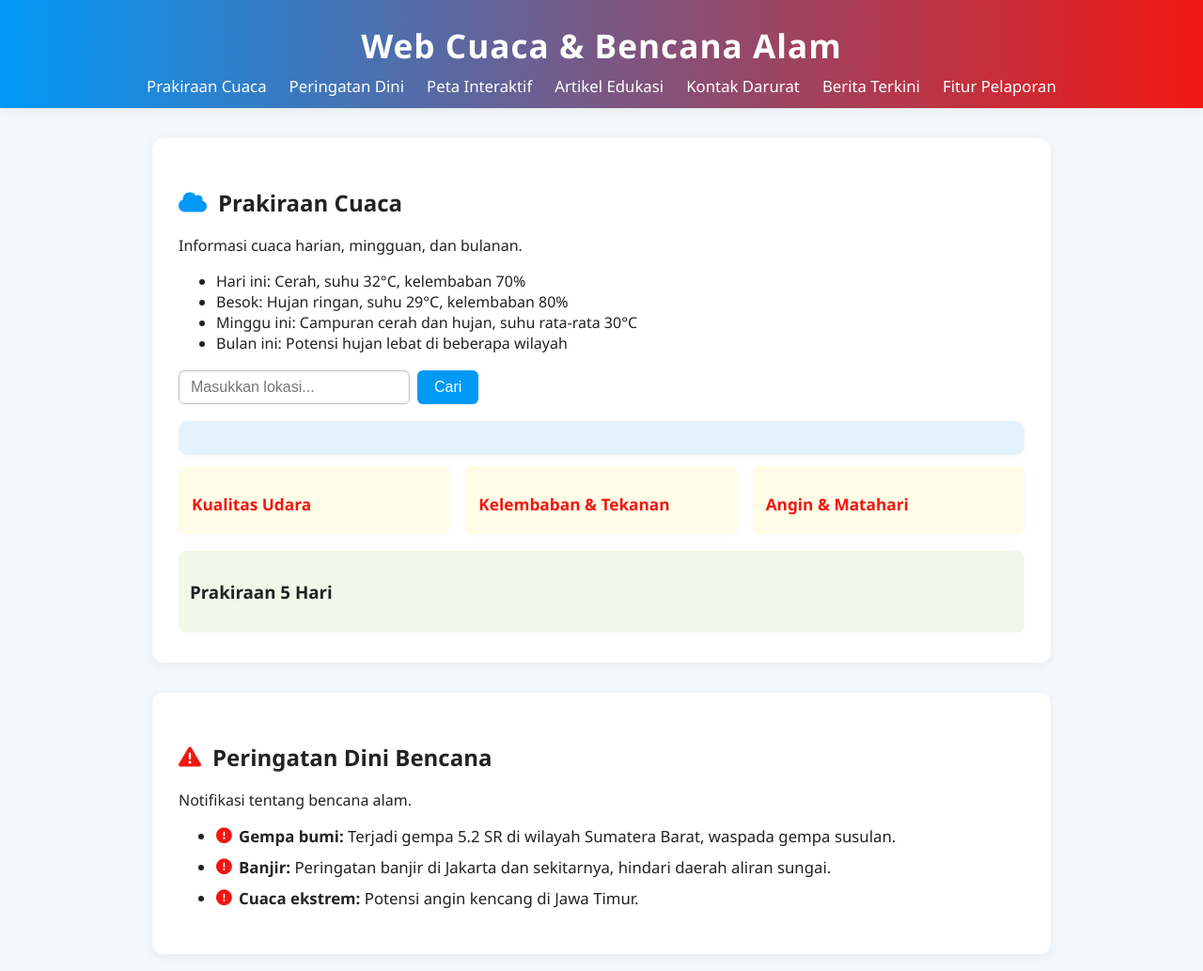
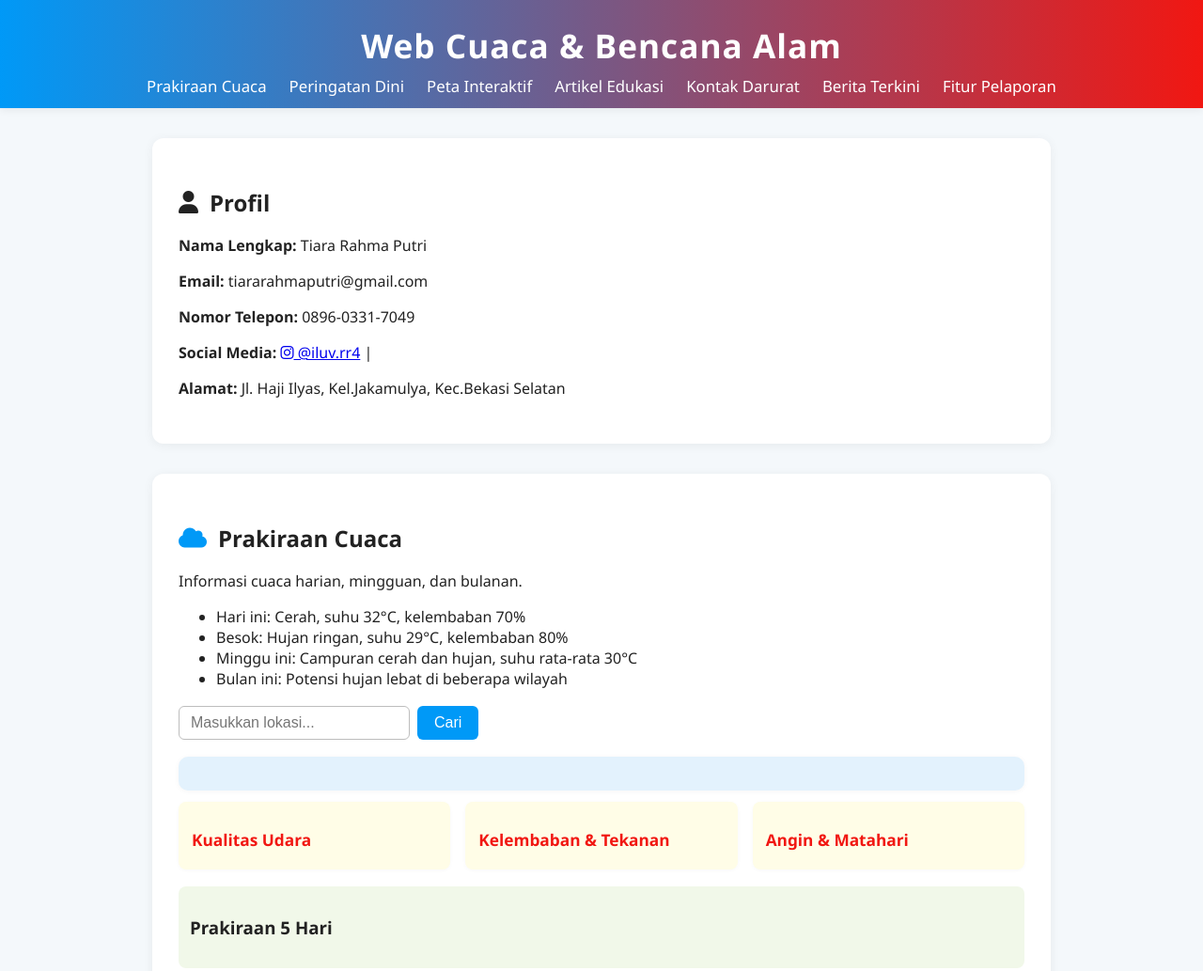
Before and after one commit to GalihRifkyansyah/web-CuacaDanBencana, a plain HTML site: page index.html in a window 1280 px wide. Shown: the top 1033 px of the page at 94% size. Drawn offline with nearby package versions, Linux system fonts and the light colour scheme; grey boxes are pictures that could not be loaded; a script that the page names is missing.

Commit message:
Update index.html

```diff
--- a/index.html
+++ b/index.html
@@ -33,6 +33,18 @@
     </header>
 
     <main>
+        <section id="profil" style="margin-top:32px;">
+            <h2><i class="fas fa-user"></i> Profil </h2>
+            <div class="profil-container">
+                <p><strong>Nama Lengkap:</strong> Tiara Rahma Putri </p>
+                <p><strong>Email:</strong> tiararahmaputri@gmail.com </p>
+                <p><strong>Nomor Telepon:</strong> 0896-0331-7049 </p>
+                <p><strong>Social Media:</strong>
+                    <a href="https://instagram.com/username" target="_blank"><i class="fab fa-instagram"></i> @iluv.rr4</a> |
+                </p>
+                <p><strong>Alamat:</strong> Jl. Haji Ilyas, Kel.Jakamulya, Kec.Bekasi Selatan</p>
+            </div>
+        </section>
         <section id="prakiraan">
             <h2>Prakiraan Cuaca</h2>
             <p>Informasi cuaca harian, mingguan, dan bulanan.</p>
```
